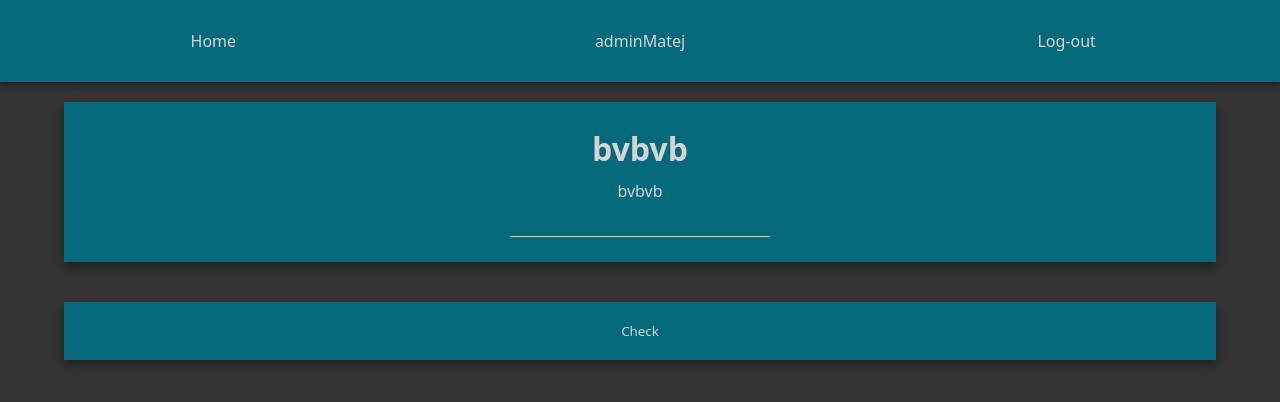
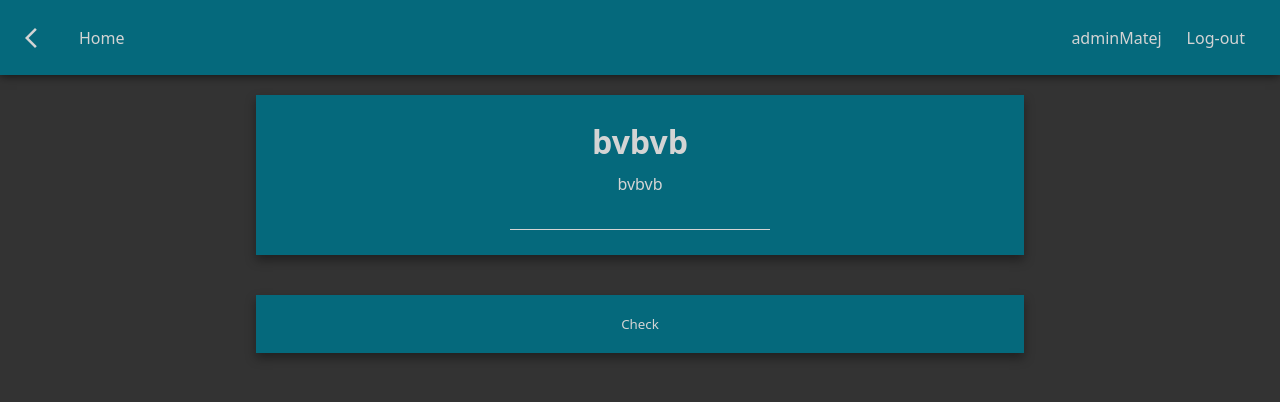
Before and after one commit to MattHeytmann/BonaFides, a Django app: page /test/4 in a window 1280 px wide. Shown: the top 402 px of the page. Run offline with Django 4.2, Linux system fonts and the light colour scheme; a user stored in the database is signed in; data comes from the database, SQL or seed files in the repository; some web fonts are replaced.

Commit message:
first release

```diff
--- a/index/views.py
+++ b/index/views.py
@@ -24,13 +24,13 @@ def index(request):
     subjects = search_subject(request, Subject)
     privateSubjects = search_subject(request, PrivateSubject).filter(author = user)
 
-    return render(request, 'index.html', {"subjects" : subjects, "privateSubjects": privateSubjects})
+    return render(request, 'index.html', {"subjects" : subjects, "privateSubjects": privateSubjects, "address" : "index"})
 
 @login_required(login_url="log-in")
 def subject(request, pk):
 
     subject = Subject.objects.get(id=pk)
-    return render(request, 'subject.html', {"subject" : subject})
+    return render(request, 'subject.html', {"subject" : subject, "address" : "index"})
 
 @login_required(login_url="log-in")
 def privateSubject(request, pk):
@@ -38,7 +38,7 @@ def privateSubject(request, pk):
     user = request.user
     subject = PrivateSubject.objects.filter(author = user).get(id=pk)
 
-    return render(request, 'privateSubject.html', {"subject" : subject})
+    return render(request, 'privateSubject.html', {"subject" : subject, "address" : "index"})
 
 
 @login_required(login_url="log-in")
@@ -46,21 +46,21 @@ def llist(request, pk):
 
     llist = Lesson.objects.get(id=pk)
 
-    return render(request, 'list.html', {"list" : llist})
+    return render(request, 'list.html', {"list" : llist, "address" : 'subject', "num" : llist.subject.id})
 
 @login_required(login_url="log-in")
 def excercise(request, pk):
 
     excercise = Lesson.objects.get(id=pk)
 
-    return render(request, 'excercise.html', {"excercise" : excercise})
+    return render(request, 'excercise.html', {"excercise" : excercise, "address" : "subject", "num" : excercise.subject.id})
 
 @login_required(login_url="log-in")
 def test(request, pk):
 
     test = Lesson.objects.get(id=pk)
 
-    return render(request, 'test.html', {"test" : test})
+    return render(request, 'test.html', {"test" : test, "address" : "subject", "num" : test.subject.id})
 
 # PRIVATE
 @login_required(login_url="log-in")
@@ -69,7 +69,9 @@ def privateList(request, pk):
     llist = PrivateLesson.objects.get(id=pk)
 
     context = {
-        "list" : llist
+        "list" : llist,
+        "address" : "privateSubject",
+        "num" : llist.subject.id,
     }
 
     if request.method == "POST":
@@ -92,19 +94,19 @@ def privateExcercise(request, pk):
 
     excercise = PrivateLesson.objects.get(id=pk)
 
-    return render(request, 'privateExcercise.html', {"excercise" : excercise})
+    return render(request, 'privateExcercise.html', {"excercise" : excercise, "address" : "privateSubject", "num" : excercise.subject.id})
 
 @login_required(login_url="log-in")
 def privateTest(request, pk):
 
     test = PrivateLesson.objects.get(id=pk)
 
-    return render(request, 'privateTest.html', {"test" : test})
+    return render(request, 'privateTest.html', {"test" : test, "address" : "privateSubject", "num" : test.subject.id})
 
 @login_required(login_url='log-in')
 def privateSubjectCreate(request):
 
-    context = {}
+    context = {"address" : "index"}
 
     if request.method == "POST":
 
@@ -127,7 +129,9 @@ def privateLessonCreate(request, pk):
     subject = PrivateSubject.objects.get(id = pk)
 
     context = {
-        'sub' : subject
+        'sub' : subject,
+        "address" : "privateSubject",
+        "num" : subject.id
     }
 
     if request.method == "POST":
@@ -149,7 +153,7 @@ def privateLessonCreate(request, pk):
 # AUTH
 def loginUser(request):
 
-    warning = {}
+    warning = {"address" : "index"}
 
     if request.user.is_authenticated:
         return redirect("index")
@@ -163,7 +167,7 @@ def loginUser(request):
             login(request, user)
             return redirect("index")
         else:
-            warning = {"warning" : "Password or username are incorrect"}
+            warning["warning"] = "Password or username are incorrect"
 
     return render(request, "login.html", warning)
 
--- a/static/css/style.css
+++ b/static/css/style.css
@@ -51,19 +51,32 @@ nav > ul {
   list-style: none;
   width: 100%;
   display: grid;
-  grid-template-columns: 33.333vw 33.333vw 33.333vw;
+  grid-template-columns: 40vw 60vw;
 }
 
 nav > ul > li {
-  width: calc(100vw / 3);
+  width: fit-content;
   display: flex;
   align-items: center;
   justify-content: center;
+  height: 75px;
 }
 
 nav > ul > li > a {
-  padding: 20px;
+  text-align: center;
+  display: flex;
+  align-items: center;
+  justify-content: center;
+  cursor: pointer;
+  margin: 0px 5px;
+  min-width: 45px;
+  min-height: 45px;
+}
+
+nav > ul > li > a > span {
+  padding: 10px;
   margin: 10px;
+  text-align: center;
 }
 
 p {
@@ -235,7 +248,7 @@ h1 {
   justify-content: center;
 }
 
-.excQ > form > input{
+.excQ > form > input {
   background: none;
   border: none;
   outline: none;
@@ -326,3 +339,130 @@ body > input[type="submit"]:hover {
 .delete {
   background-color: var(--wrong);
 }
+
+.flexRow {
+  display: flex;
+  flex-direction: row;
+  align-items: center;
+  justify-content: space-around;
+  width: 150px;
+}
+
+.flexRow > h3 {
+  width: 100px;
+  display: flex;
+  align-items: center;
+  justify-content: center;
+}
+
+@media only screen and (min-width: 600px) {
+  .subjectBodyInside {
+    width: 48.5vw;
+  }
+
+  .subjectBody {
+    display: grid;
+    grid-template-columns: 50vw 50vw;
+  }
+}
+
+@media only screen and (min-width: 1280px) {
+
+  .subjectIndex {
+    width: 60vw;
+    margin-left: 20vw;
+    margin-right: 20vw;
+  }
+
+  .listQ,
+  .excQ,
+  .listecQ {
+    width: 60vw;
+    margin-left: 20vw;
+    margin-right: 20vw;
+  }
+
+  .loginForm {
+    width: 60vw;
+    margin-left: 20vw;
+    margin-right: 20vw;
+  }
+
+  body > input[type="submit"] {
+    width: 60vw;
+    margin-left: 20vw;
+    margin-right: 20vw;
+  }
+
+  .subjectBodyInside {
+    width: 32.3vw;
+  }
+
+  .subjectBody {
+    display: grid;
+    grid-template-columns: 33.333vw 33.333vw 33.333vw;
+  }
+
+}
+
+@media only screen and (min-width: 1920px) {
+  .subjectIndex {
+    width: 40vw;
+    margin-left: 30vw;
+    margin-right: 30vw;
+  }
+  .listQ,
+  .excQ,
+  .listecQ {
+    width: 40vw;
+    margin-left: 30vw;
+    margin-right: 30vw;
+  }
+  .loginForm {
+    width: 40vw;
+    margin-left: 30vw;
+    margin-right: 30vw;
+  }
+
+  body > input[type="submit"] {
+    width: 40vw;
+    margin-left: 30vw;
+    margin-right: 30vw;
+  }
+
+  .subjectBodyInside {
+    width: 32.3vw;
+  }
+
+  .subjectBody {
+    display: grid;
+    grid-template-columns: 33.333vw 33.333vw 33.333vw;
+  }
+
+}
+
+#left {
+  position: absolute;
+  display: flex;
+  align-items: center;
+  justify-content: center;
+  left: 0px;
+  height: 75px;
+}
+
+#right {
+  position: absolute;
+  right: 15px;
+
+}
+
+#right > * {
+  margin-right: 20px;
+}
+
+span {
+  height: fit-content;
+  padding: 10px;
+  cursor: pointer;
+
+}
--- a/templates/app.html
+++ b/templates/app.html
@@ -11,7 +11,8 @@
     <link rel="preconnect" href="https://fonts.googleapis.com">
     <link rel="preconnect" href="https://fonts.gstatic.com" crossorigin>
     <link href="https://fonts.googleapis.com/css2?family=Cormorant+SC:wght@300;400;500;600;700&family=Hind+Madurai:wght@300;400;500;600;700&display=swap" rel="stylesheet">
-
+    <link rel="stylesheet" href="https://fonts.googleapis.com/css2?family=Material+Symbols+Outlined:opsz,wght,FILL,GRAD@48,400,0,0" />
+    <link rel="shortcut icon" href="{% static 'img/logo.png' %}" type="image/x-icon">
   </head>
   <body>
 
--- a/templates/index.html
+++ b/templates/index.html
@@ -33,9 +33,6 @@
 
         <ul>
             <li>
-                <p>- v testu budou procenta a take znamka</p>
-            </li>
-            <li>
                 <p> - test se bude moct delat z vice hodin teoreticky i predmetu stejne tak i cvicdeni a listovani</p>
             </li>
             <li>
@@ -43,9 +40,6 @@
             </li>
             <li>
                 <p>- lepsi navigace</p>
-            </li>
-            <li>
-                <p>- kazdy predmet ma svoji barvu kterou si urci uzivatel</p>
             </li>
             <li>
                 <p>- mnohem lepsi prostredi pro uzivatele (zmena hesla, prezdivky atd...)</p>
--- a/templates/navBar.html
+++ b/templates/navBar.html
@@ -1,21 +1,33 @@
 
 <nav>
     <ul>
+        <li id="left">
+            {% if num %}
+              <a href="{% url address num%}">
+            {% else %}
+                <a href="{% url address %}">
+            {% endif %}
+
+                <span class="material-symbols-outlined">
+                    arrow_back_ios
+                </span>
+            </a><a href="{% url 'index' %}"> Home </a>
+        </li>
+        <!-- <li>
+            <form action="" method="get"  autocomplete="off">
+                <input type="text" name="search" placeholder="search...">
+            </form>
+
+        </li> -->
         <li>
-            <a href="{% url 'index' %}">Home</a>
+
         </li>
-        <li>
-            <!-- <form action="" method="get"  autocomplete="off">
-                <input type="text" name="search" placeholder="search...">
-            </form> -->
+        <li id="right">
             {% if request.user.is_authenticated %}
 
                 <p> {{ request.user.username }} </p>
 
             {% endif %}
-        </li>
-        <li>
-
             {% if request.user.is_authenticated %}
 
                 <a href="{% url 'log-out' %}">Log-out</a>
--- a/templates/test.html
+++ b/templates/test.html
@@ -20,11 +20,16 @@
 
         <input type="submit" value="Check" class="btn">
 
-        <div class="listecQ hidden">
-            <h1 class="correct">Answers correct:</h1>
-            <h2 class="correct">0</h2>
-            <h1 class="wrong">Answers incorrect:</h1>
-            <h2 class="wrong">0</h2>
+        <div class="listecQ hidden private">
+            <h2 class="correct">Answers correct:</h2>
+            <h4 class="correct">0</h4>
+            <h2 class="wrong">Answers incorrect:</h2>
+            <h4 class="wrong">0</h4>
+            <div class="flexRow">
+                <h3 class="grade">0</h3>
+                <h2>|</h2>
+                <h3 class="percentage">0%</h3>
+            </div>
         </div>
 
         <script src="{% static 'js/test_page.js' %}"></script>
```
Also changed, not shown: static/js/test_page.js (+39 -14 lines), templates/privateTest.html (+6 -1 lines), static/img/logo.png (added).
